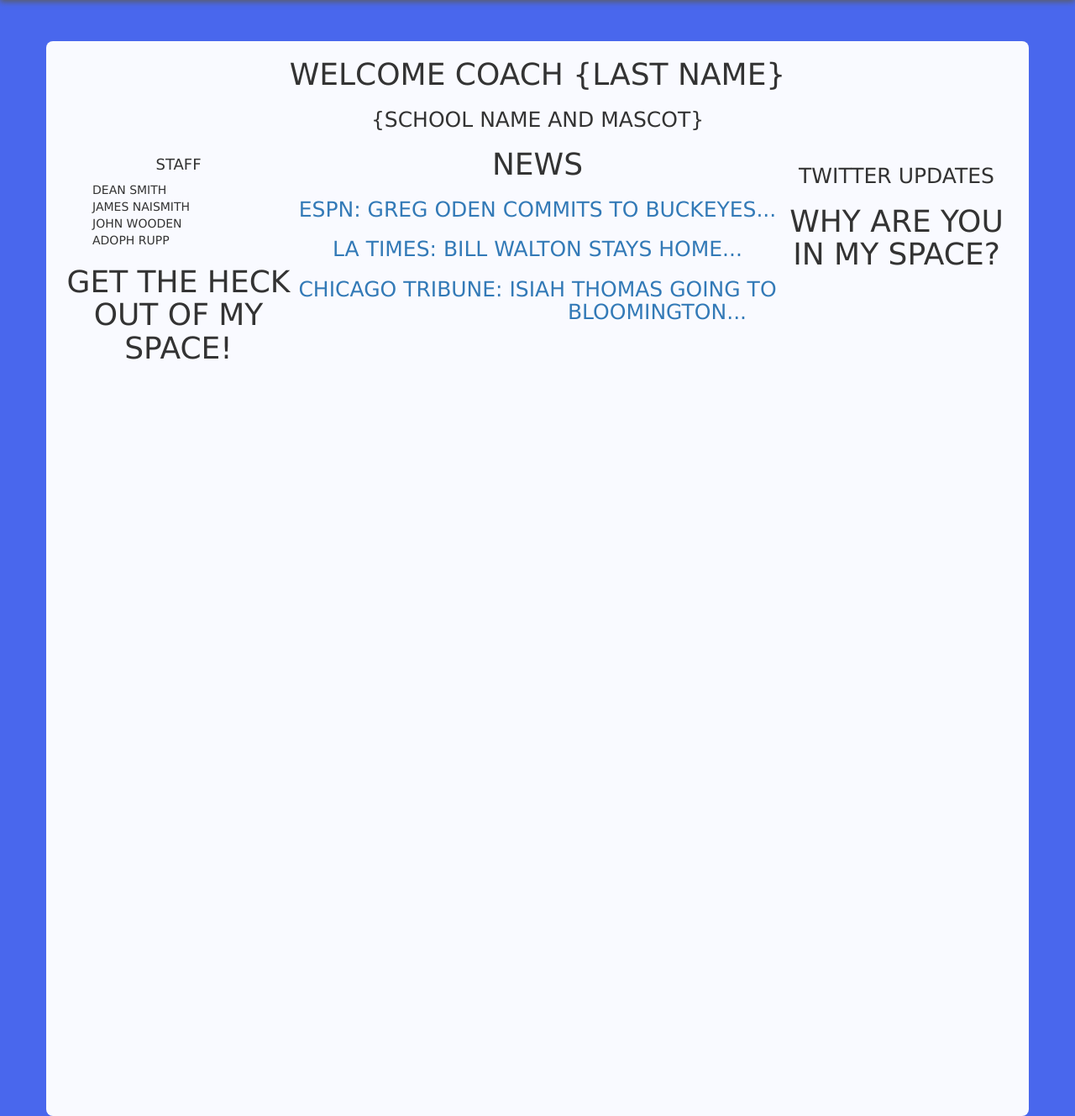
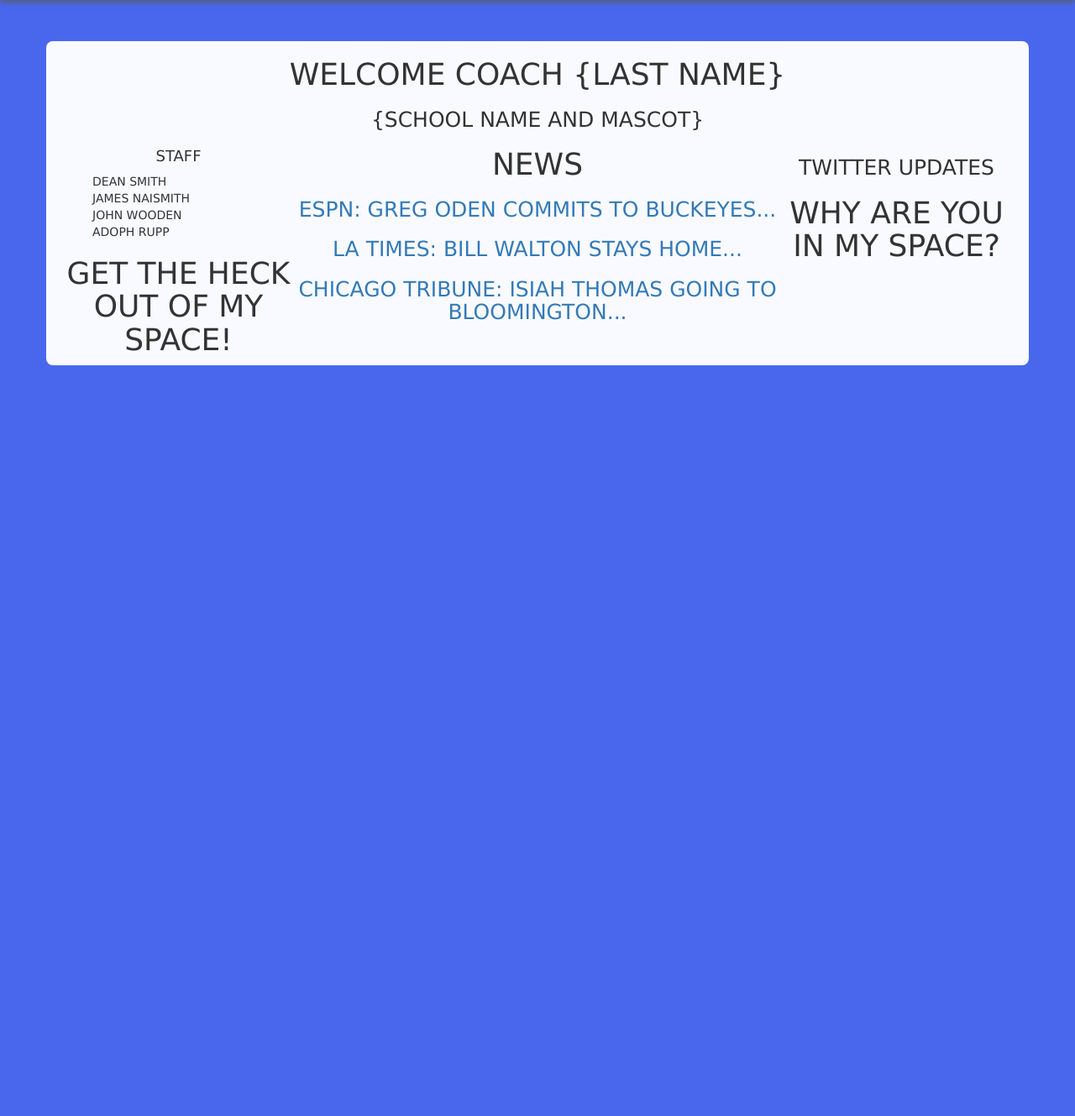
Before and after one commit to nangelos/bluechip_hoops, a Django app: page /news/ in a window 1280 px wide. Shown: the part 51-1380 px from the top of the page at 84% size. After the commit the page ends 486 px from the top, so only its background shows below. Run offline with Django 3.2, Linux system fonts and the light colour scheme; some libraries are stand-ins or nearby versions.

Commit message:
a touch of CSS magic

```diff
--- a/basic_app/templates/basic_app/my_recruits.html
+++ b/basic_app/templates/basic_app/my_recruits.html
@@ -4,7 +4,7 @@
   <h1>My Recruits</h1>
   <p></p>
   <p></p>
-  <table id="my_table" style="">
+  <table class="bg-ghost table striped">
     <thead>
       <th>Name</th>
       <th>Position</th>
--- a/basic_app/templates/basic_app/natl_ranks.html
+++ b/basic_app/templates/basic_app/natl_ranks.html
@@ -4,7 +4,7 @@
   <h1>National Rankings</h1>
   <p></p>
   <p></p>
-  <table id="national_table" style="">
+  <table class="bg-ghost table striped">
     <thead>
       <th>Rivals Rank</th>
       <th>ESPN Rank</th>
--- a/basic_app/templates/basic_app/news.html
+++ b/basic_app/templates/basic_app/news.html
@@ -3,8 +3,7 @@
 <div class="container bg-ghost tall"style="margin-top: 10rem;">
   <h1>Welcome Coach {Last Name}</h1>
   <h2>{School Name and Mascot}</h2>
-  <div style="width:100%, height:100%">
-    <div id="left_panel">
+    <div class="left_panel col-4">
       <h4>Staff</h4>
       <ul style="list-style:none; text-align:left; text-align:top;">
         <li>Dean Smith</li>
@@ -14,17 +13,16 @@
       </ul>
       <h1>Get the heck out of my space!</h1>
     </div>
-    <div id="right_panel">
+    <div class="right_panel col-4">
       <h2>Twitter Updates</h2>
       <h1>Why are you in my space?</h1>
     </div>
-    <div id="mid_panel">
+    <div class="mid_panel col-4">
       <h1>News</h1>
       <h2><a href="#">ESPN: Greg Oden commits to Buckeyes...</a></h2>
       <h2><a href="#">LA Times: Bill Walton stays home...</a></h2>
       <h2><a href="#">Chicago Tribune: Isiah Thomas Going to Bloomington...</a></h2>
     </div>
-  </div>
 </div>
 
 {% endblock %}
--- a/basic_app/templates/basic_app/staff.html
+++ b/basic_app/templates/basic_app/staff.html
@@ -3,7 +3,7 @@
 <div class="container bg-ghost tall"style="margin-top: 10rem;">
 
   <h1>Manage Staff</h1>
-  <table>
+  <table class="bg-ghost table striped">
     <thead>
       <th>First Name</th>
       <th>Last Name</th>
@@ -22,8 +22,8 @@
     </tr>
   </table>
 
-  <input type="button" name="add_user_btn" value="Add User">
-  <input type="button" name="remove_user_btn" value="Remove User">
+  <input class="button button-primary" type="button" name="add_user_btn" value="Add User">
+  <input class="button button-danger" type="button" name="remove_user_btn" value="Remove User">
 </div>
 
 {% endblock %}
--- a/basic_app/templates/basic_app/upcoming.html
+++ b/basic_app/templates/basic_app/upcoming.html
@@ -3,7 +3,7 @@
 <div class="container bg-ghost tall"style="margin-top: 10rem;">
   <h1>Upcoming Events</h1>
 
-<iframe src="https://calendar.google.com/calendar/embed?src=6n9c5qnu4i4a9d2v5qtmo8fqj0%40group.calendar.google.com&ctz=America/Chicago" style="border: 0" width="800" height="600" frameborder="0" scrolling="no"></iframe>
+<iframe src="https://calendar.google.com/calendar/embed?src=6n9c5qnu4i4a9d2v5qtmo8fqj0%40group.calendar.google.com&ctz=America/Chicago" style="border: 0; margin-top: 2rem;" width="800" height="600" frameborder="0" scrolling="no"></iframe>
 
 </div>
 {% endblock %}
--- a/static/css/styling.css
+++ b/static/css/styling.css
@@ -40,7 +40,7 @@ h2 {
   margin: auto;
 }
 .tall {
-  height: 100vw;
+  height: 100%;
   border-radius: 8px 8px 8px 8px;
 }
 .form-primary {
@@ -57,6 +57,14 @@ h2 {
   height: 30px;
   margin: auto;
 }
+.button-danger {
+  font-size: 18px;
+  color: #cc0017;
+  border: none;
+  border-radius: 3px 3px 3px;
+  height: 30px;
+  margin: auto;
+}
 .button:hover {
   opacity: 0.8;
 }
@@ -66,28 +74,14 @@ input:focus{
 }
 .debug {
   border: solid;
-  border-color: #fff;
+  border-color: #01030C;
 }
 .content {
   text-transform: none;
   margin: auto;
   width: 80%;
 }
-@media only screen
-and (min-device-width : 375px)
-and (max-device-width : 667px) {
-  .bg-overlay {
-    height: 500px !important;
-    width: 500px !important;
-    margin: auto !important;
-    opacity: 0.6 !important;
-    background-color: #969696 !important;
-    position: inherit !important;
-    top: 0vw !important;
-    left: 12.8vw !important;
-    border-radius: 5px 5px 5px !important;
-  }
-}
+
 .bg-overlay {
   height: 500px;
   width: 500px;
@@ -151,27 +145,21 @@ and (max-device-width : 667px) {
 }
 
 /*ID Specific*/
-#left_panel{
+.left_panel {
   float: left;
   width: 25%;
   /*margin: 5px;*/
 }
-.container bg-ghost tall #mid_panel{
-  /*width: 70%;*/
-  float: right;
-  border: 5px, black, solid;
+.mid_panel {
+  width: 50%;
+  margin: auto;
 }
-#right_panel{
+.right_panel {
   float: right;
   width: 25%;
   /*margin: 5px;*/
 }
-
-table td th{
-  border: 5px solid black;
-  align-items: center;
+table {
+  margin-top: 3rem;
+  text-align: left;
 }
-
-#my_table{
-  border: 5px solid black;
-}
```
